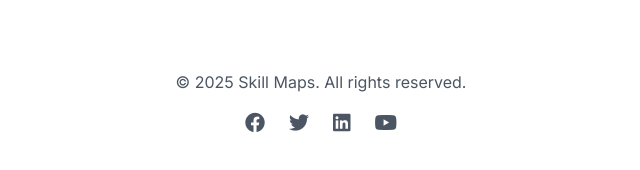
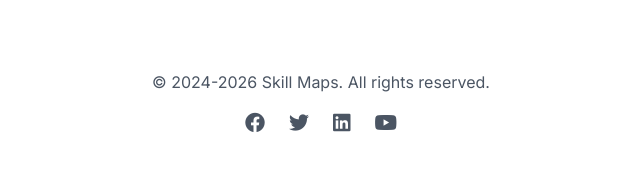
Before and after one commit to CSwebD/skill-maps.com, a website: page ai/ai_ethics.html in a window 1280 px wide. Shown: the part 1963-2133 px from the top of the page, 319-959 px from the left. Drawn offline with nearby package versions, Linux system fonts and the light colour scheme.

Commit message:
Update footer.html

```diff
--- a/ai/footer.html
+++ b/ai/footer.html
@@ -52,7 +52,7 @@
     <!-- End Footer Links Section -->
     <footer class="bg-white py-12">
       <div class="max-w-6xl mx-auto px-6 text-center">
-        <p class="text-gray-600 mb-4">&copy; 2025 Skill Maps. All rights reserved.</p>
+        <p class="text-gray-600 mb-4">&copy; 2024-2026 Skill Maps. All rights reserved.</p>
         <div class="flex justify-center space-x-6 mb-4">
           <a href="https://www.facebook.com/groups/skillmaps/" class="text-gray-600 hover:text-gray-800"><i class="fab fa-facebook fa-lg"></i></a>
           <a href="https://x.com/SkillMapsCom" class="text-gray-600 hover:text-gray-800"><i class="fab fa-twitter fa-lg"></i></a>
```
